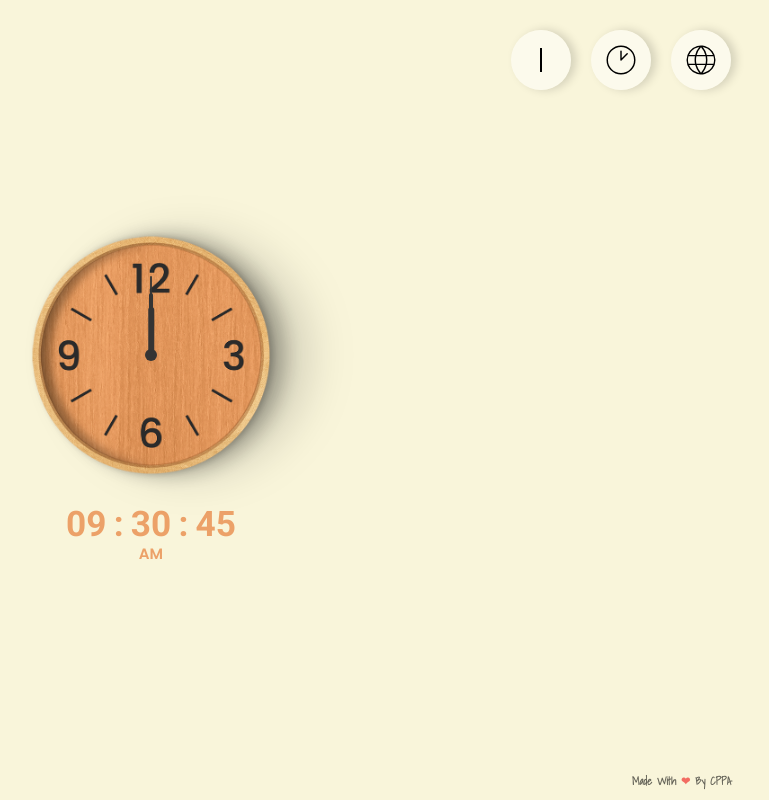
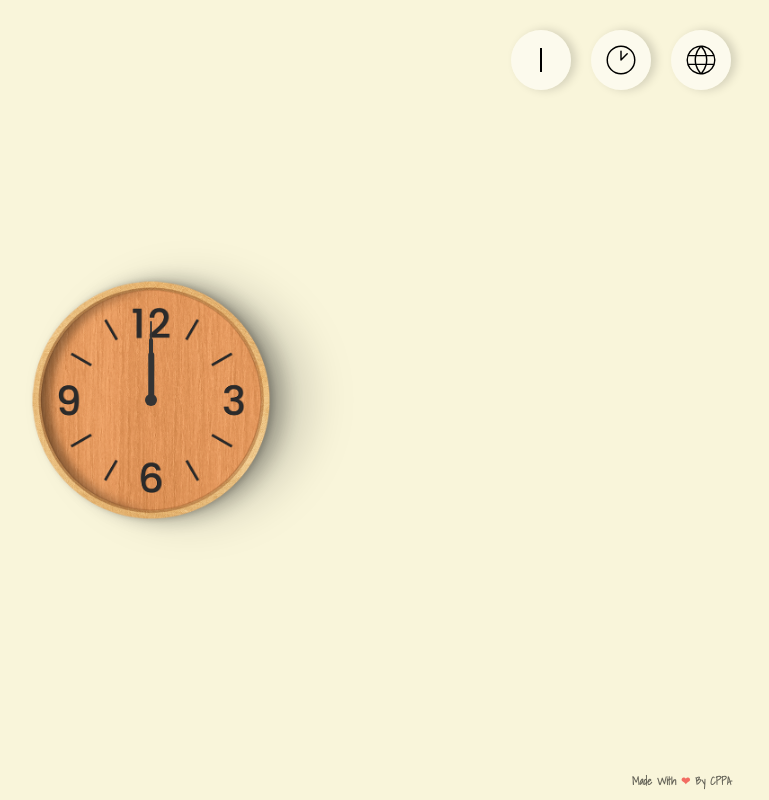
Before and after one commit to chanpyaephyoaung/world-clock-react, a React (Vite) app: page / in a window 1280 px wide. Shown: the whole page, without its empty margins (489-1258 px from the left). Built offline with nearby package versions, Linux system fonts and the light colour scheme.

Commit message:
Added time display feature

```diff
--- a/src/App.jsx
+++ b/src/App.jsx
@@ -8,6 +8,7 @@ import themes from "./data/themes";
 
 function App() {
   const [themeCount, setThemeCount] = useState(0);
+  const [showTime, setShowTime] = useState(false);
 
   // For changing the color of the background whenever IconChangeTheme is triggered
   useEffect(() => {
@@ -27,12 +28,16 @@ function App() {
     }
   };
 
+  const showTimeHandler = () => {
+    setShowTime(prevShowTime => !prevShowTime);
+  };
+
   return (
     <>
       {/* <SideNav /> */}
       {/* <Overlay /> */}
-      <Header onThemeChange={changeTheme} />
-      <ClockWrapper themeCount={themeCount} />
+      <Header onThemeChange={changeTheme} onShowTime={showTimeHandler} />
+      <ClockWrapper themeCount={themeCount} showTime={showTime} />
       <Credit themeCount={themeCount} />
     </>
   );
--- a/src/components/clock/Clock.jsx
+++ b/src/components/clock/Clock.jsx
@@ -4,12 +4,22 @@ import themes from "../../data/themes";
 
 let initialized = false;
 
-const Clock = ({ themeCount }) => {
+const Clock = ({ themeCount, showTime }) => {
   const clockRef = useRef();
   const clockInnersRef = useRef([]);
 
+  // Allow the clock to stay on top if the time display is activated
+  useEffect(() => {
+    if (showTime) {
+      clockRef.current.style.top = "0";
+    } else {
+      clockRef.current.style.top = "";
+    }
+  }, [showTime]);
+
   // For changing the clock theme whenever the IconChangeTheme is triggered
   useEffect(() => {
+    console.log("Sucker");
     const clockImageUrl = new URL(
       `../../assets/clock/${themes[themeCount].clock}.png`,
       import.meta.url
@@ -39,7 +49,13 @@ const Clock = ({ themeCount }) => {
   }, [themeCount]);
 
   return (
-    <div ref={clockRef} className="clock">
+    <div
+      ref={clockRef}
+      className="clock"
+      style={{
+        animation: showTime ? "moveToTop .2s forwards" : "moveBackToCenterFromTop .2s forwards",
+      }}
+    >
       <div ref={el => (clockInnersRef.current[0] = el)} className="clock__pivot"></div>
       <div
         ref={el => (clockInnersRef.current[1] = el)}
--- a/src/components/clock/ClockTime.jsx
+++ b/src/components/clock/ClockTime.jsx
@@ -1,9 +1,18 @@
 import "../../scss/clock.scss";
+import "../../scss/animation.scss";
 import themes from "../../data/themes";
 
-const ClockTime = ({ themeCount }) => {
+const ClockTime = ({ themeCount, showTime }) => {
   return (
-    <div className="time hidden" style={{ color: themes[themeCount].textColor }}>
+    <div
+      className="time"
+      style={{
+        color: themes[themeCount].textColor,
+        animation: showTime
+          ? "moveToBottom .3s forwards"
+          : "moveBackToCenterFromBottom .3s forwards",
+      }}
+    >
       <h3 className="time__duration">
         <span className="time__duration__text time__duration__text--number time__duration--hour">
           09
--- a/src/components/clock/ClockWrapper.jsx
+++ b/src/components/clock/ClockWrapper.jsx
@@ -2,11 +2,11 @@ import "../../scss/clock.scss";
 import Clock from "./Clock";
 import ClockTime from "./ClockTime";
 
-const ClockWrapper = props => {
+const ClockWrapper = ({ themeCount, showTime }) => {
   return (
     <main className="clock-wrapper">
-      <Clock themeCount={props.themeCount} />
-      <ClockTime themeCount={props.themeCount} />
+      <Clock themeCount={themeCount} showTime={showTime} />
+      <ClockTime themeCount={themeCount} showTime={showTime} />
     </main>
   );
 };
--- a/src/components/header/Header.jsx
+++ b/src/components/header/Header.jsx
@@ -8,7 +8,7 @@ const Header = props => {
   return (
     <header className="header">
       <IconChangeTheme onThemeChange={() => props.onThemeChange()} />
-      <div className="header__icon-wrapper clock-icon__wrapper">
+      <div onClick={() => props.onShowTime()} className="header__icon-wrapper clock-icon__wrapper">
         <CiClock1 className="icon icon--clock" />
       </div>
 
--- a/src/scss/animation.scss
+++ b/src/scss/animation.scss
@@ -1,3 +1,7 @@
+.hidden {
+  display: none;
+}
+
 // Clock Animation
 
 @keyframes clockIn {
@@ -18,3 +22,52 @@
     opacity: 1;
   }
 }
+
+// For Clock & Time
+
+@keyframes moveToTop {
+  0% {
+    top: 50%;
+    transform: translateY((-50%));
+  }
+  100% {
+    top: 0;
+    transform: translateY((0));
+  }
+}
+
+@keyframes moveToBottom {
+  0% {
+    bottom: 50%;
+    transform: translateY((50%));
+  }
+  100% {
+    bottom: 0;
+    transform: translateY((0));
+  }
+}
+
+@keyframes moveBackToCenterFromTop {
+  0% {
+    top: 0;
+    transform: translateY((0));
+  }
+  100% {
+    top: 50%;
+    transform: translateY((-50%));
+  }
+}
+
+@keyframes moveBackToCenterFromBottom {
+  0% {
+    bottom: 0;
+    transform: translateY((0));
+    opacity: 1;
+  }
+
+  100% {
+    bottom: 50%;
+    transform: translateY((50%));
+    opacity: 0;
+  }
+}
--- a/src/scss/clock.scss
+++ b/src/scss/clock.scss
@@ -8,11 +8,11 @@
   position: relative;
   display: flex;
   flex-direction: column;
-  // justify-content: center;
-  justify-content: space-between;
+  justify-content: center;
+  // justify-content: space-between;
 
   & > * {
-    // position: absolute;
+    position: absolute;
   }
 
   @include respond(phone) {
```
